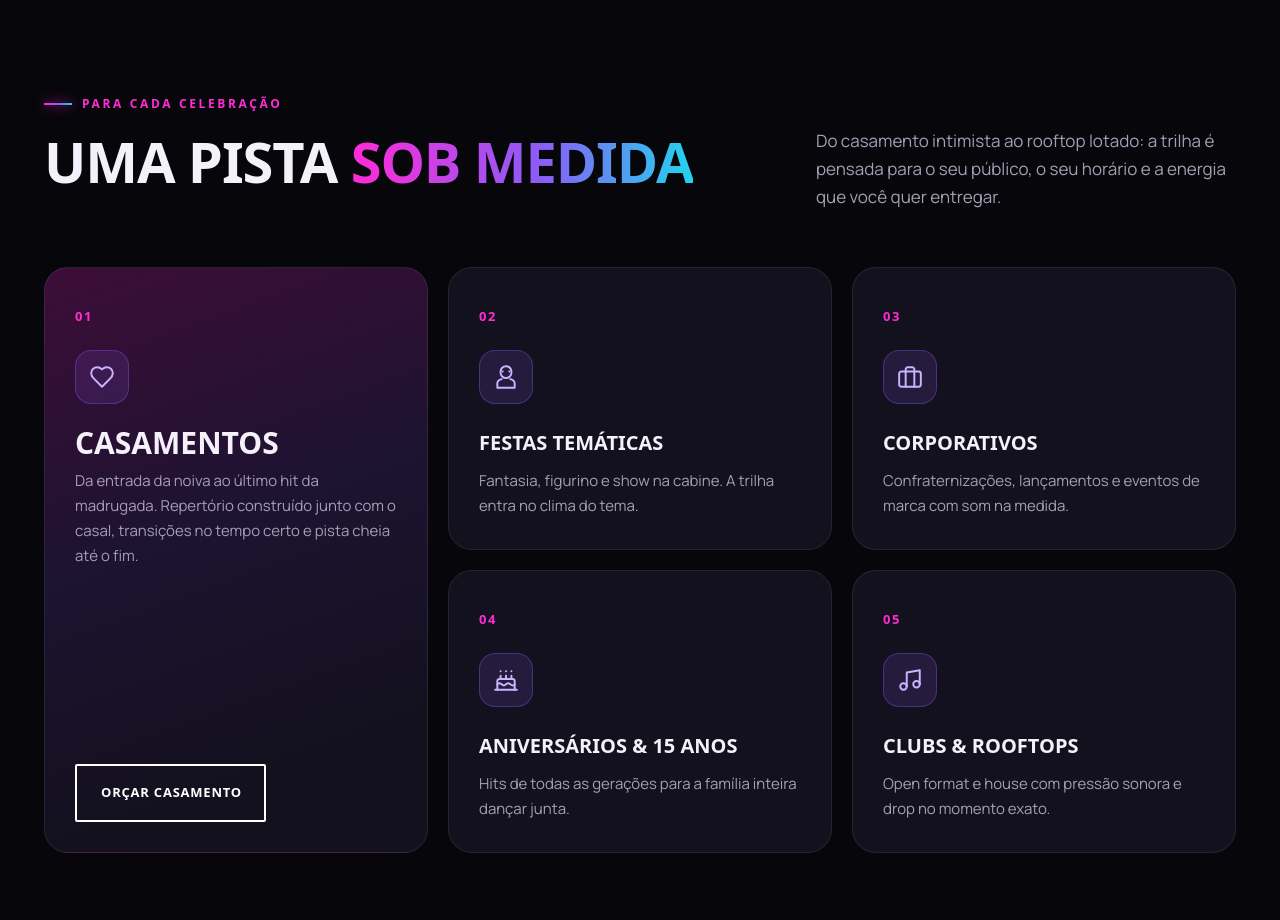
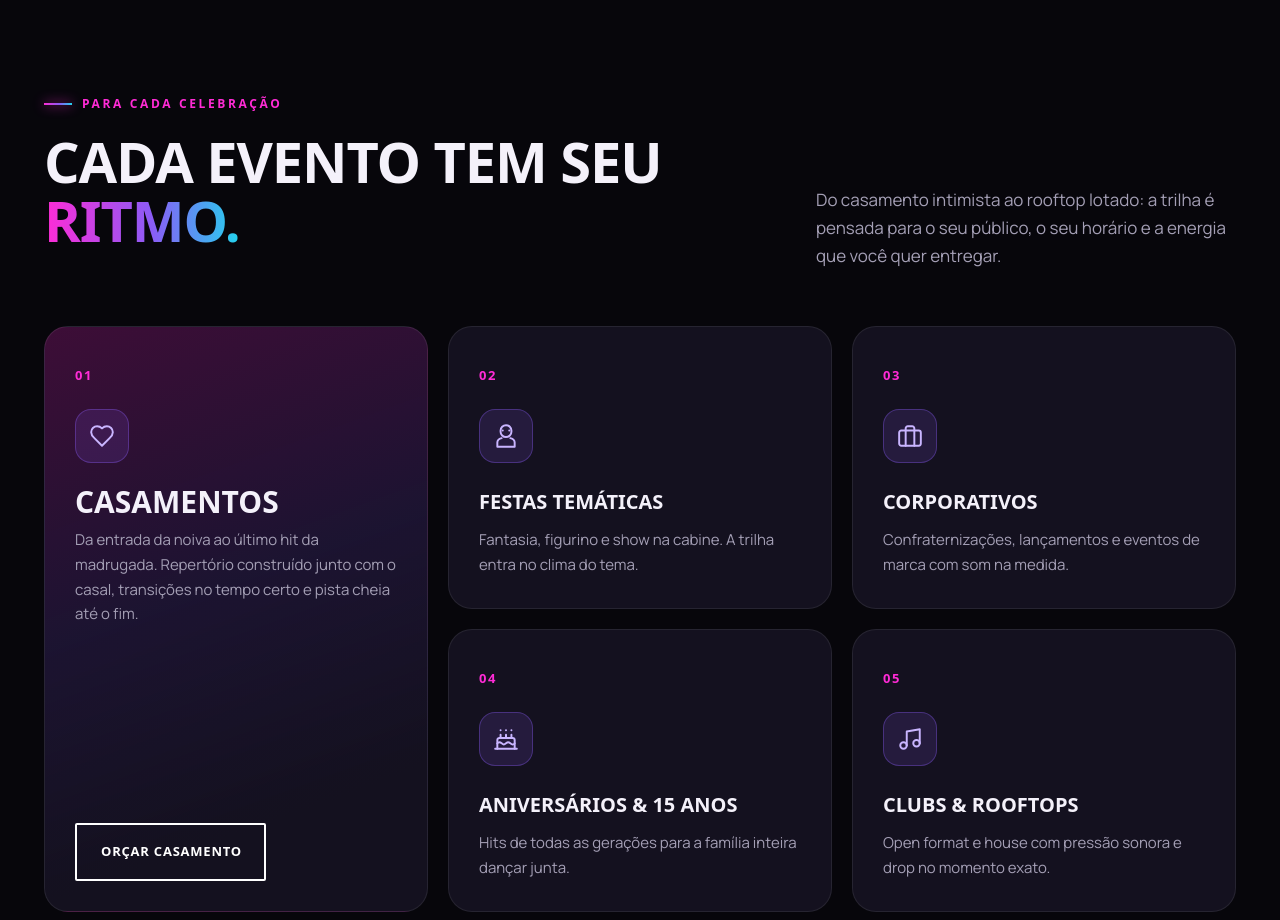
Before and after one commit to brunosoaresaraujo/dj-leo, a plain HTML site: page index.html in a window 1280 px wide. Shown: the part 2220-3140 px from the top of the page. Drawn offline with Linux system fonts and the light colour scheme; a web font is replaced by a local one.

Commit message:
texto para o publico

```diff
--- a/index.html
+++ b/index.html
@@ -140,7 +140,7 @@
       <div class="section-head">
         <div>
           <span class="eyebrow reveal">Para cada celebração</span>
-          <h2 class="title reveal d1">Uma pista <span class="grad-text">sob medida</span></h2>
+          <h2 class="title reveal d1">Cada evento tem seu <span class="grad-text">ritmo.</span></h2>
         </div>
         <p class="reveal d2">Do casamento intimista ao rooftop lotado: a trilha é pensada para o seu público, o seu horário e a energia que você quer entregar.</p>
       </div>
```
